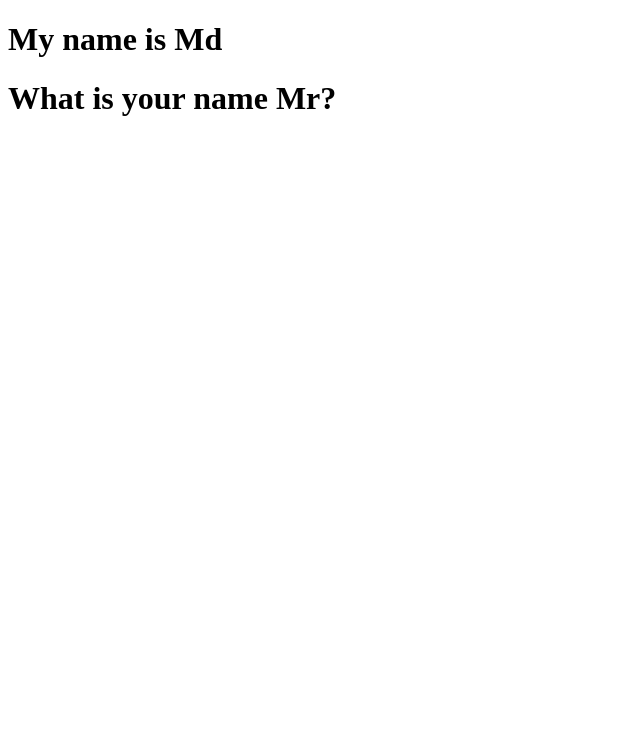
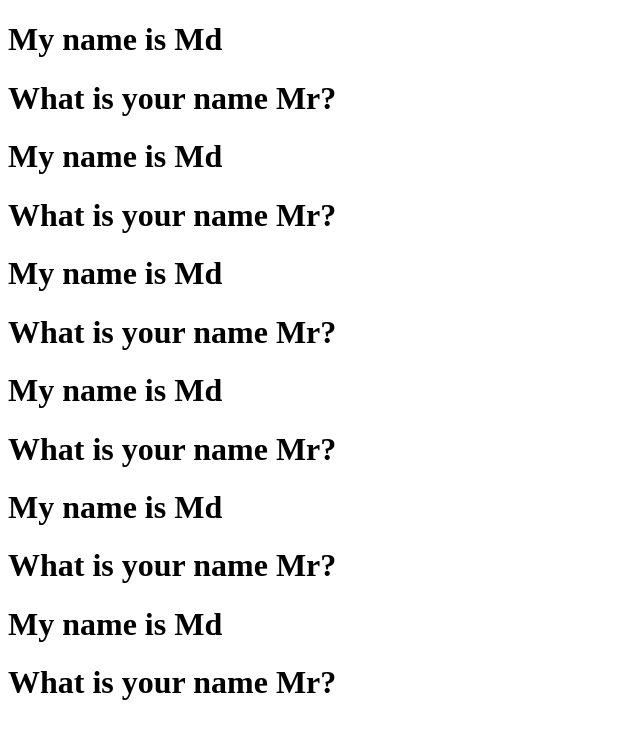
Before and after one commit to Mdisitkhar/ecommerce, a plain HTML site: page index.html in a window 1280 px wide. Shown: the whole page, without its empty margins (0-640 px from the left). Drawn offline with Linux system fonts and the light colour scheme.

Commit message:
update the file

```diff
--- a/index.html
+++ b/index.html
@@ -9,6 +9,16 @@
     <div>
 <h1> My name is Md</h1>
 <h1>What is your name Mr?</h1>
+<h1> My name is Md</h1>
+<h1>What is your name Mr?</h1>
+<h1> My name is Md</h1>
+<h1>What is your name Mr?</h1>
+<h1> My name is Md</h1>
+<h1>What is your name Mr?</h1>
+<h1> My name is Md</h1>
+<h1>What is your name Mr?</h1>
+<h1> My name is Md</h1>
+<h1>What is your name Mr?</h1>
 
     </div>
 
```
